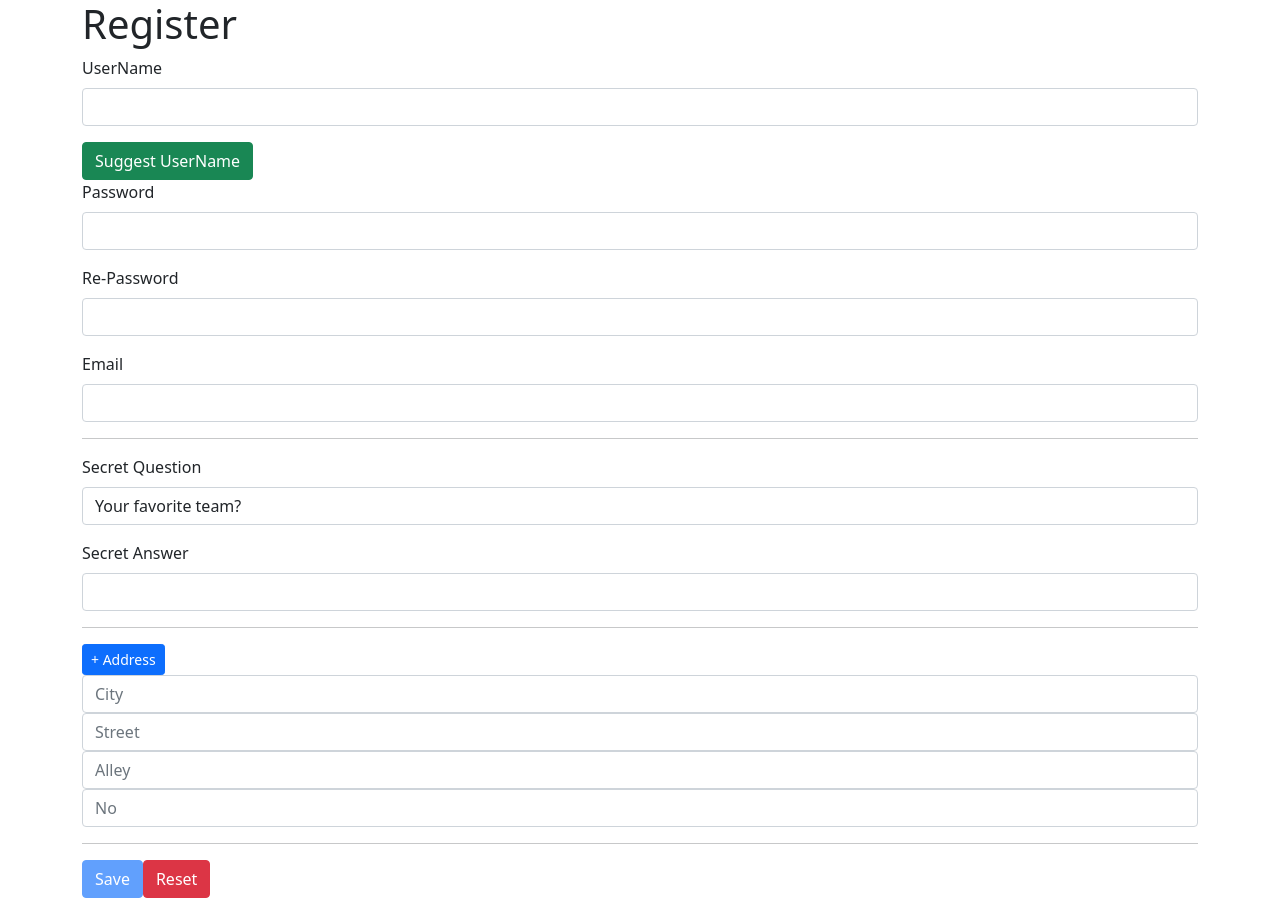
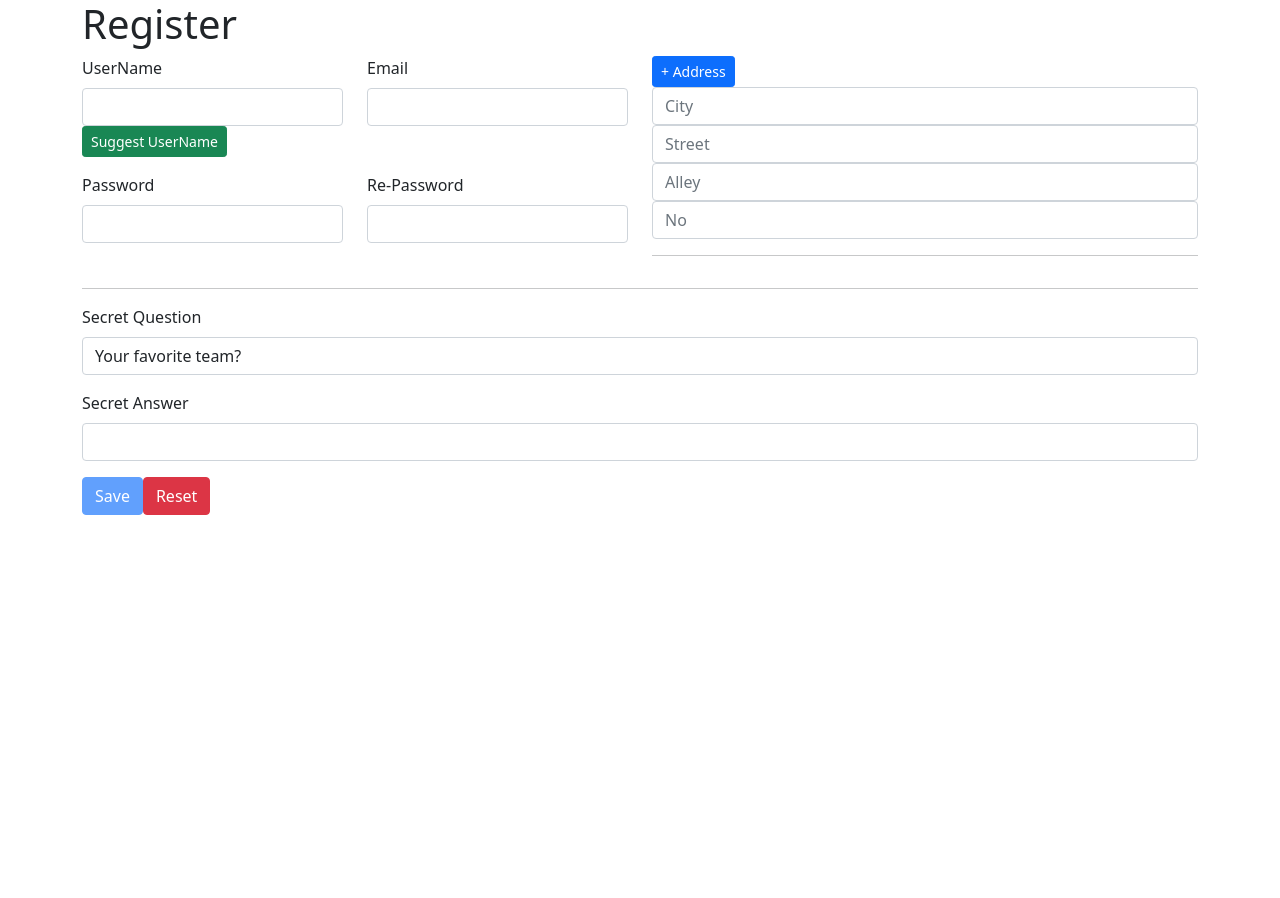
Before and after one commit to Bezid4n/RegisterForm, an Angular app: page / in a window 1280 px wide. After the commit the page ends 800 px from the top, so only its background shows below. Built offline with nearby package versions, Linux system fonts and the light colour scheme.

Commit message:
update html

```diff
--- a/src/app/app.component.html
+++ b/src/app/app.component.html
@@ -3,29 +3,53 @@
     <div class="col">
       <h1>Register</h1>
       <form (ngSubmit)="submit()" [formGroup]="myForm">
-        <div formGroupName="userData">
-          <div class="mb-3 ">
+        <div class="row">
+          <div formGroupName="userData" class="col-md-6">
+            <div class="row">
+              <div class="mb-3 col-md-6 ">
                 <label for="" class="form-label">UserName</label>
                 <input class="form-control"  type="text" formControlName="userName">
+                <button class="btn btn-sm btn-success" (click)="suggest()">Suggest UserName</button>
               </div>
-          <button class="btn btn-success" (click)="suggest()">Suggest UserName</button>
-          <div class="mb-3">
-            <label for="" class="form-label">Password</label>
-            <input class="form-control"  type="password" formControlName="password">
-          </div>
-          <div class="mb-3">
-            <label for="" class="form-label">Re-Password</label>
-            <input class="form-control"  type="password" formControlName="rePassword">
-          </div>
-          <div class="mb-3">
+
+              <div class="mb-3 col-md-6">
                 <label for="" class="form-label">Email</label>
                 <input class="form-control"  type="text" formControlName="email">
                 <em *ngIf="checkError('userData.email','email')">Email is Invalid!</em>
                 <em *ngIf="checkError('userData.email','required')">Email is Required!</em>
               </div>
             </div>
+            <div class="row">
+              <div class="mb-3 col-md-6">
+                <label for="" class="form-label">Password</label>
+                <input class="form-control"  type="password" formControlName="password">
+              </div>
+              <div class="mb-3 col-md-6">
+                <label for="" class="form-label">Re-Password</label>
+                <input class="form-control"  type="password" formControlName="rePassword">
+              </div>
+            </div>
+
+
+          </div>
+          <div  class="col-md-6">
+            <button class="btn btn-sm btn-primary" (click)="addAddress()">+ Address</button>
+            <div formArrayName="address" >
+              <div class="mb-3"  *ngFor="let address of getAddressCtrls().controls; index as i"  >
+                <div [formGroupName]="i">
+                  <input class="form-control"  type="text" formControlName="city"  placeholder="City">
+                  <input class="form-control"  type="text" formControlName="street" placeholder="Street">
+                  <input class="form-control"  type="text" formControlName="alley" placeholder="Alley">
+                  <input class="form-control"  type="text" formControlName="no" placeholder="No">
                   <hr>
-        <div formGroupName="secretData">
+                </div>
+              </div>
+            </div>
+          </div>
+
+        </div>
+        <hr>
+        <div formGroupName="secretData" class="row">
           <div class="mb-3">
             <label for="" class="form-label">Secret Question</label>
             <select class="form-control" name="secret" id="" formControlName="secretQuestion">
@@ -40,19 +64,6 @@
             <input class="form-control"  type="text" formControlName="secretAnswer">
           </div>
         </div>
-        <hr>
-        <button class="btn btn-sm btn-primary" (click)="addAddress()">+ Address</button>
-        <div formArrayName="address">
-          <div class="mb-3"  *ngFor="let address of getAddressCtrls().controls; index as i"  >
-            <div [formGroupName]="i">
-              <input class="form-control"  type="text" formControlName="city"  placeholder="City">
-              <input class="form-control"  type="text" formControlName="street" placeholder="Street">
-              <input class="form-control"  type="text" formControlName="alley" placeholder="Alley">
-              <input class="form-control"  type="text" formControlName="no" placeholder="No">
-              <hr>
-           </div>
-          </div>
-        </div>
 
         <button class="btn btn-primary" [disabled]="myForm.invalid">Save</button>
         <button class="btn btn-danger" (click)="reset()">Reset</button>
--- a/src/app/app.component.ts
+++ b/src/app/app.component.ts
@@ -56,7 +56,7 @@ export class AppComponent implements OnInit {
   }
 
   suggest(){
-    this.myForm.patchValue({userData:{userName:'Behzad'}})
+    this.myForm.patchValue({userData:{userName:'Bezid4n'}})
   }
 
   addAddress(){
```
Lines whose indentation alone changed are shown as unchanged.
